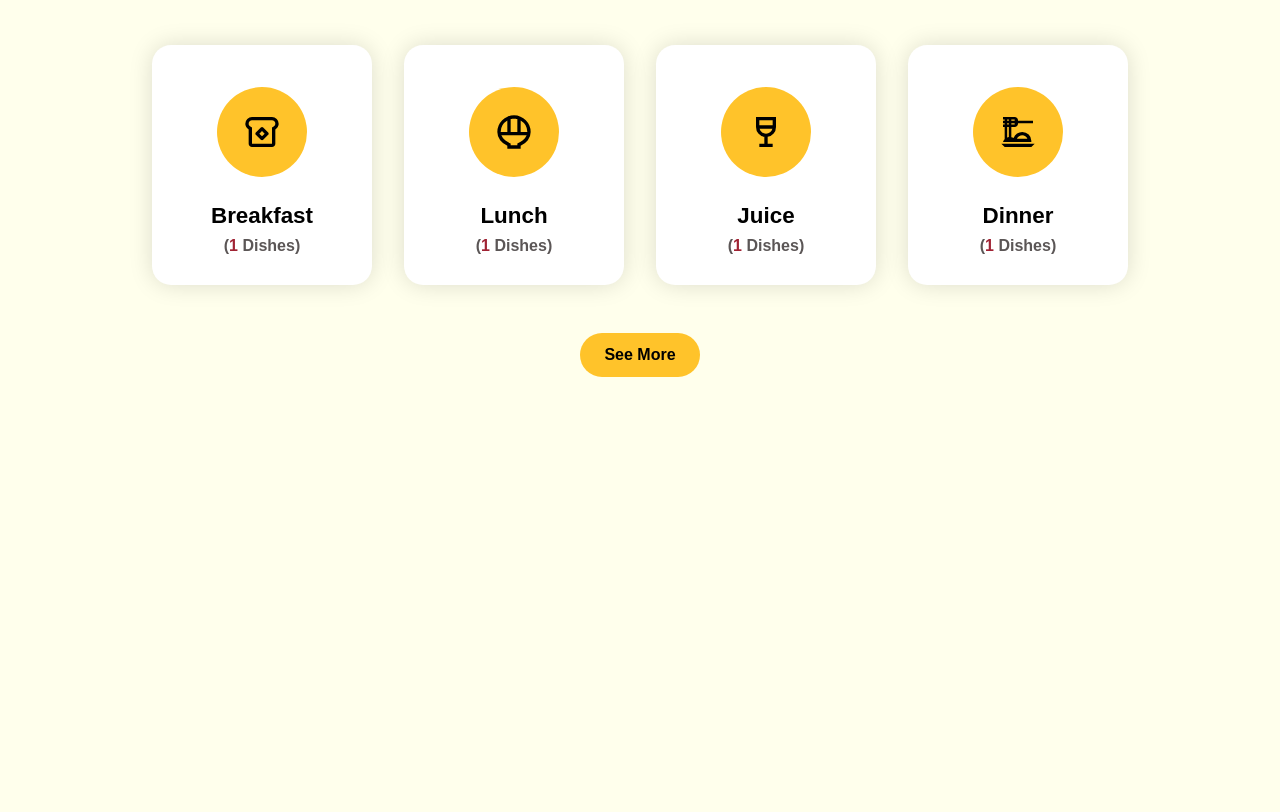
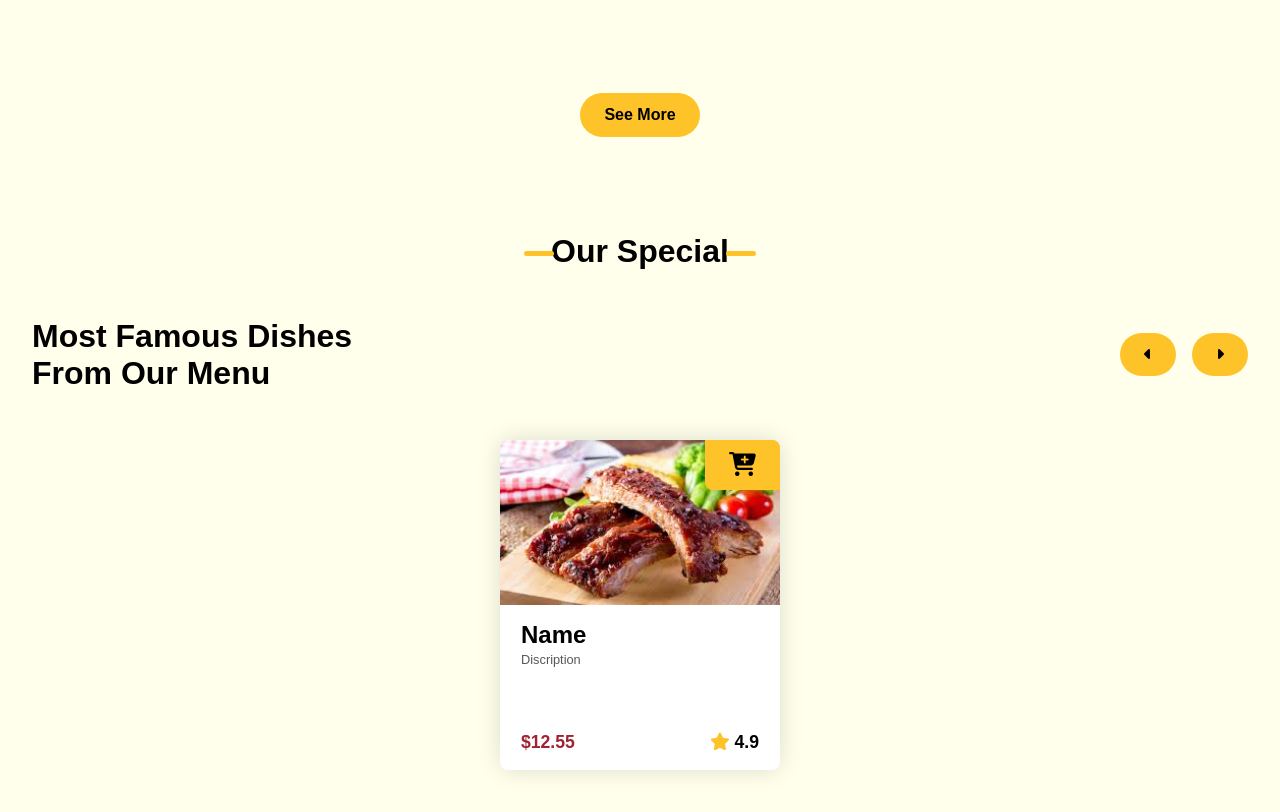
Before and after one commit to mushfiqur2002/restaurant-3, a plain HTML site: page index.html in a window 1280 px wide. Shown: the part 638-1450 px from the top of the page. Before the commit the page ends 1063 px from the top, so only its background shows below. Drawn offline with Linux system fonts and the light colour scheme.

Commit message:
add card section

```diff
--- a/category.js
+++ b/category.js
@@ -1,11 +1,11 @@
 let categoryCon = document.querySelector('.boxContainer');
 let currentPage = window.location.pathname.split("/").pop();
-let categoryArr = [];
+let arrData;
 
 async function fetchData() {
     try {
         const res = await fetch('data.json');
-        const datas = await res.json();
+        export const datas = await res.json();
         fliterCategory(datas)
 
     } catch (err) {
--- a/data.json
+++ b/data.json
@@ -3,7 +3,7 @@
         "id": 1,
         "name": "Classic Breakfast",
         "description": "A hearty breakfast platter with eggs, bacon, toast, and fresh fruit.",
-        "image": "https://example.com/images/classic-breakfast.jpg",
+        "image": "",
         "price": 9.99,
         "type": "Breakfast",
         "star": 4.5,
--- /dev/null
+++ b/foodCard.js
@@ -0,0 +1,2 @@
+import { datas } from './category.js';
+console.log(datas)
--- a/index.html
+++ b/index.html
@@ -83,9 +83,51 @@
         </div>
     </section>
 
+    <section id="cardSection" class="center">
+        <div class="container center">
+            <div class="titleContainer">
+                <h1 class="title">our special</h1>
+            </div>
+            <div class="cardsContainer center">
+                <div class="heading center">
+                    <div class="pera">
+                        <p>most famous dishes<br>from our menu</p>
+                    </div>
+                    <div class="navigation center" style="gap:1rem">
+                        <button id="prevBtn" class="btn"><i class="fa-solid fa-caret-left"></i></button>
+                        <button id="nextBtn" class="btn"><i class="fa-solid fa-caret-right"></i></button>
+                    </div>
+                </div>
+                <div class="cards center">
+                    <div class="card">
+                        <div class="addCart">
+                            <button class="btn"><i class="fa-solid fa-cart-plus"></i></button>
+                        </div>
+                        <div class="image">
+                            <img src="image/food/bbq_ribs.png">
+                        </div>
+                        <div class="dtls">
+                            <div class="text">
+                                <p>name</p>
+                                <p>discription</p>
+                            </div>
+                            <div class="tagging">
+                                <p>$12.55</p>
+                                <p><i class="fa-solid fa-star"></i>4.9</p>
+                            </div>
+                        </div>
+                    </div>
+                </div>
+            </div>
+        </div>
+    </section>
+
+
+
     <!-- script -->
     <script src="script.js"></script>
     <script src="category.js"></script>
+    <script src="foodCard.js"></script>
 </body>
 
 </html>
--- a/style.css
+++ b/style.css
@@ -10,6 +10,7 @@
     --primary-color: #FFC32A;
 
     --text-color: #5B5656;
+    --red-color: #A02334;
 }
 
 body {
@@ -222,12 +223,14 @@ nav .container .buttons .contactBtn .btn p {
 }
 
 /* category */
-#category {
+#category,
+#cardSection {
     width: 100%;
     height: 100%;
 }
 
-#category .container {
+#category .container,
+#cardSection .container {
     flex-direction: column;
     padding: 3rem 0;
     gap: 3rem;
@@ -284,6 +287,123 @@ nav .container .buttons .contactBtn .btn p {
     color: var(--text-color);
 }
 
+/* cardSection */
+#cardSection .container .cardsContainer{
+    width: 100%;
+    flex-direction: column;
+    gap: 3rem;
+}
+#cardSection .container .cardsContainer .heading{
+    width: 100%;
+    justify-content: space-between;
+}
+#cardSection .container .cardsContainer .heading .pera p{
+    font-size: clamp(1.4rem, 2.5vw, 2rem);
+    text-transform: capitalize;;
+    font-weight: bolder;
+}
+#cardSection .container .cardsContainer .cards{
+    width: 100%;
+    display: flex;
+    flex-wrap: wrap;
+}
+#cardSection .container .cardsContainer .cards .card{
+    width: 280px;
+    height: 330px;
+    background: white;
+    display: grid;
+    grid-template-rows: 50% 1fr;
+    place-items: center;
+    border-radius: .5rem;
+    overflow: hidden;
+    -webkit-box-shadow: 0px 0px 24px -1px rgba(0, 0, 0,0.15);
+    -moz-box-shadow: 0px 0px 24px -1px rgba(0, 0, 0, 0.15);
+    box-shadow: 0px 0px 24px -1px rgba(0, 0, 0, 0.15);
+    cursor: pointer;
+    position: relative;
+}
+#cardSection .container .cardsContainer .cards .card .addCart{
+    position: absolute;
+    z-index: 111;
+    top: 0;
+    right: 0;
+}
+#cardSection .container .cardsContainer .cards .card .addCart button{
+    border-radius: 0 0 0 .5rem;
+}
+#cardSection .container .cardsContainer .cards .card .addCart button i{
+    font-size: 1.5rem;
+}
+#cardSection .container .cardsContainer .cards .card .addCart button{
+    border-radius: 0 0 0 .5rem;
+}
+#cardSection .container .cardsContainer .cards .card .addCart{
+    position: absolute;
+    z-index: 111;
+    top: 0;
+    right: 0;
+}
+#cardSection .container .cardsContainer .cards .card .addCart{
+    position: absolute;
+    z-index: 111;
+    top: 0;
+    right: 0;
+}
+#cardSection .container .cardsContainer .cards .card .image{
+    width: 100%;
+    height: 100%;
+    overflow: hidden;
+}
+#cardSection .container .cardsContainer .cards .card .image img{
+    width: 100%;
+    height: 100%;
+    object-fit: cover;
+    scale: 1;
+    transition: all .8s ease-in-out;
+}
+#cardSection .container .cardsContainer .cards .card .image img:hover{
+    scale: 1.2;
+}
+#cardSection .container .cardsContainer .cards .card .dtls{
+    width: 85%;
+    height: 80%;
+    text-transform: capitalize;
+    display: flex;
+    flex-direction: column;
+    gap: 1rem;
+    position: relative;
+}
+
+#cardSection .container .cardsContainer .cards .card .dtls .text p:nth-child(1){
+    font-size: 1.5rem;
+    font-weight: bold;
+}
+#cardSection .container .cardsContainer .cards .card .dtls .text p:nth-child(2){
+    font-size: .8rem;
+    padding-top: .2rem;
+    color: var(--text-color);
+}
+#cardSection .container .cardsContainer .cards .card .dtls .tagging{
+    width: 100%;
+    display: flex;
+    align-items: center;
+    justify-content: space-between;
+    position: absolute;
+    bottom: 0;
+}
+#cardSection .container .cardsContainer .cards .card .dtls .tagging p:nth-child(1),
+#cardSection .container .cardsContainer .cards .card .dtls .tagging p:nth-child(2){
+    font-size: 1.1rem;
+    color: var(--red-color);
+    font-weight: bold;
+}
+#cardSection .container .cardsContainer .cards .card .dtls .tagging p:nth-child(2){
+    color: black;
+}
+#cardSection .container .cardsContainer .cards .card .dtls .tagging p:nth-child(2) i{
+    color: var(--primary-color);
+    padding-right: .3rem;
+}
 /* media */
 @media only screen and (max-width: 900px) {
     .btn {
```
Also changed, not shown: image/food/01.png (added), image/food/bbq_ribs.png (added), image/food/beef_burger.png (added), image/food/caesar_salad.png (added), image/food/chicken_tacos.png (added), image/food/chocolate_cake.png (added), image/food/grilled_salmon.png (added), image/food/margherita_pizza.png (added), image/food/spaghetti_carbonara.png (added), image/food/sushi_platter.png (added), image/food/vegetable_stir_fry.png (added).
